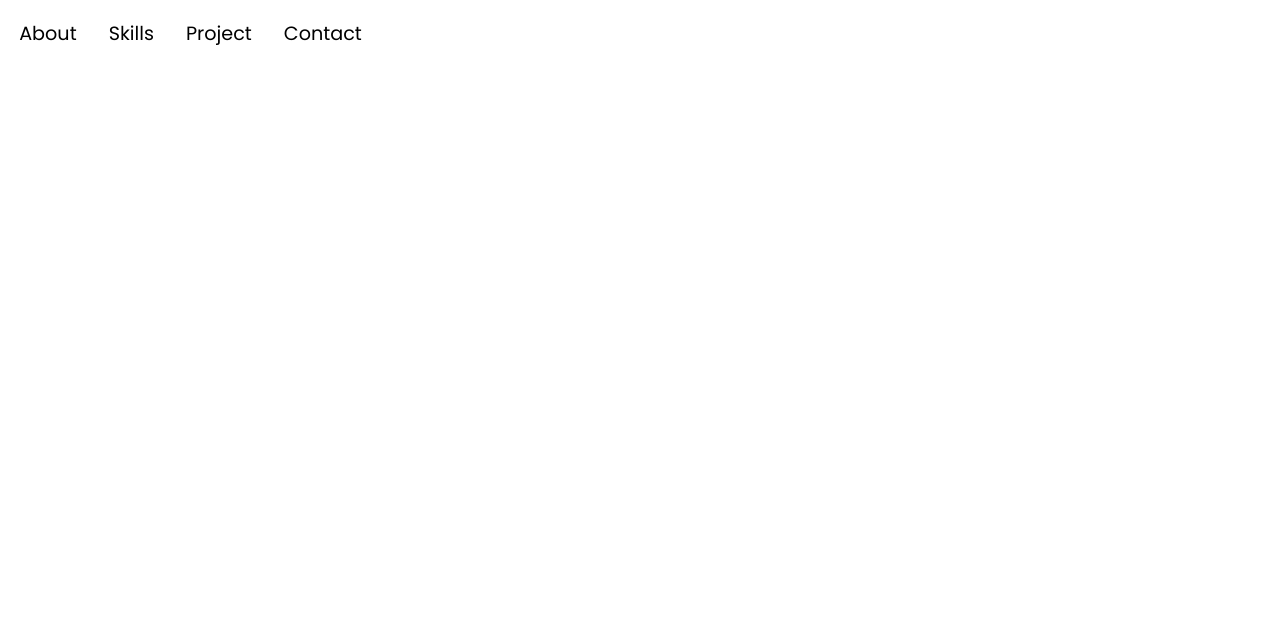
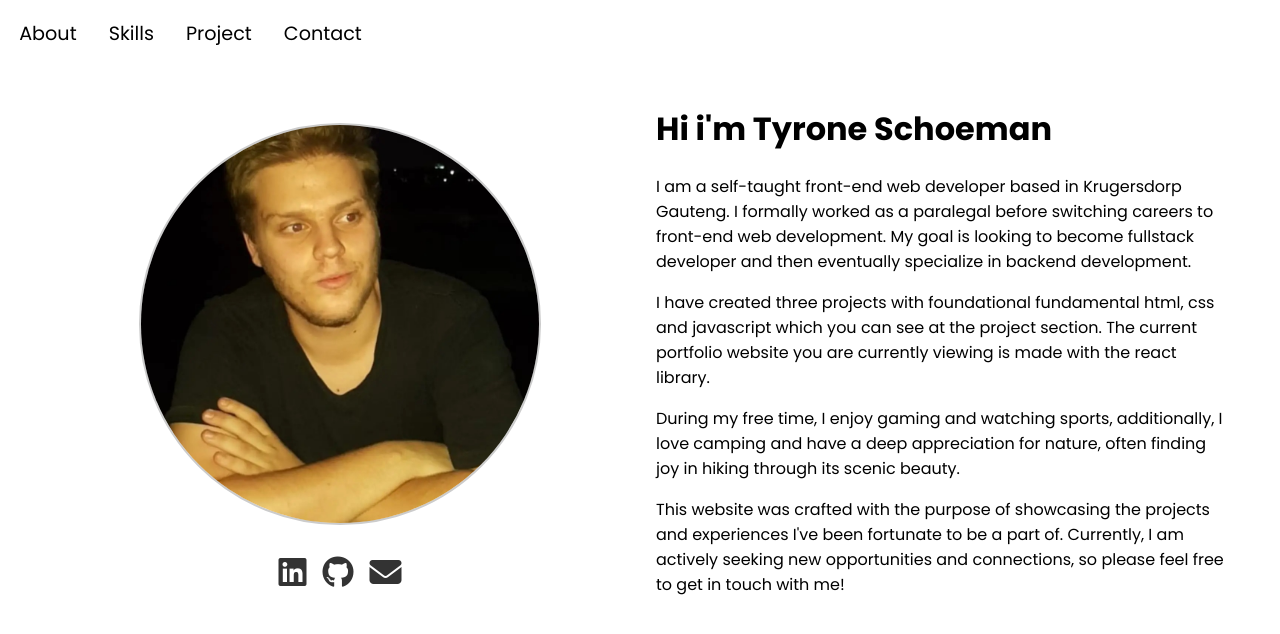
Before and after one commit to tyrone-code/my-portfolio, a React (Vite) app: page / in a window 1280 px wide. Shown: the top 634 px of the page. Built offline with nearby package versions, Linux system fonts and the light colour scheme.

Commit message:
added about me section

```diff
--- a/index.html
+++ b/index.html
@@ -5,6 +5,7 @@
   <meta charset="UTF-8" />
   <meta name="viewport" content="width=device-width, initial-scale=1.0" />
   <link href="https://fonts.googleapis.com/css2?family=Poppins:wght@400;500;600;700&display=swap" rel="stylesheet">
+  <link rel="stylesheet" href="https://cdnjs.cloudflare.com/ajax/libs/font-awesome/6.5.0/css/all.min.css">
 
   <title>My Portfolio</title>
 </head>
--- a/src/App.css
+++ b/src/App.css
@@ -1,6 +1,7 @@
 .navbar {
   display: flex;
-  justify-content: left;
+  justify-content: flex-start;
+
   margin: 0.2rem;
   padding: 0;
 }
@@ -11,14 +12,14 @@
   list-style-type: none;
 }
 
-a {
+.navbar a {
   position: relative;
   text-decoration: none;
   color: #000;
   cursor: pointer;
 }
 
-a::after {
+.navbar a::after {
   content: "";
   position: absolute;
   left: 0;
@@ -34,3 +35,42 @@ a::after {
 a:hover::after {
   transform: scaleX(1);
 }
+
+.about-section {
+  display: flex;
+  justify-content: center;
+}
+
+.about-section div {
+  flex: 1; /* Each takes equal space */
+  padding: 1rem; /* Optional spacing inside */
+  max-width: 600px; /* Optional: controls max size */
+  box-sizing: border-box; /* Makes padding not break layout */
+}
+
+.about-section img {
+  width: 70%; /* Adjust as needed */
+  object-fit: cover; /* Makes it crop/fill nicely */
+  border-radius: 50%; /* Makes it a perfect circle */
+  border: 2px solid #ccc;
+  display: block;
+  margin: 0 auto;
+  margin-top: 2.5rem;
+}
+
+.icon-links {
+  margin-top: 0.5rem;
+  display: flex;
+  justify-content: center;
+  gap: 1rem;
+}
+
+.icon-links a {
+  color: #333;
+  font-size: 2rem;
+  transition: color 0.3s ease;
+}
+
+.icon-links a:hover {
+  color: #007bff; /* Change to your preferred hover color */
+}
--- a/src/App.jsx
+++ b/src/App.jsx
@@ -1,9 +1,12 @@
 import "./App.css";
 import Navbar from "./my_components/Navbar";
+import About from "./my_components/About";
+
 function App() {
   return (
     <>
       <Navbar />
+      <About />
     </>
   );
 }
--- /dev/null
+++ b/src/my_components/About.jsx
@@ -0,0 +1,61 @@
+import myPhoto from "../images/picture.jpg";
+
+function About() {
+  return (
+    <>
+      <div className="about-section">
+        <div className="profile">
+          <img src={myPhoto} alt="App Logo" />
+          <div className="icon-links">
+            <a
+              href="https://www.linkedin.com/in/yourusername/"
+              target="_blank"
+              rel="noopener noreferrer"
+              aria-label="LinkedIn"
+            >
+              <i className="fab fa-linkedin"></i>
+            </a>
+            <a
+              href="https://github.com"
+              target="_blank"
+              rel="noopener noreferrer"
+            >
+              <i className="fab fa-github"></i>
+            </a>
+            <a href="mailto:someone@example.com">
+              <i className="fas fa-envelope"></i>
+            </a>
+          </div>
+        </div>
+        <div className="about-text">
+          <h1>Hi i'm Tyrone Schoeman</h1>
+          <p>
+            I am a self-taught front-end web developer based in Krugersdorp
+            Gauteng. I formally worked as a paralegal before switching careers
+            to front-end web development. My goal is looking to become fullstack
+            developer and then eventually specialize in backend development.
+          </p>
+          <p>
+            I have created three projects with foundational fundamental html,
+            css and javascript which you can see at the project section. The
+            current portfolio website you are currently viewing is made with the
+            react library.
+          </p>
+          <p>
+            During my free time, I enjoy gaming and watching sports,
+            additionally, I love camping and have a deep appreciation for
+            nature, often finding joy in hiking through its scenic beauty.
+          </p>
+          <p>
+            This website was crafted with the purpose of showcasing the projects
+            and experiences I've been fortunate to be a part of. Currently, I am
+            actively seeking new opportunities and connections, so please feel
+            free to get in touch with me!
+          </p>
+        </div>
+      </div>
+    </>
+  );
+}
+
+export default About;
```
Also changed, not shown: src/images/picture.jpg (added).
